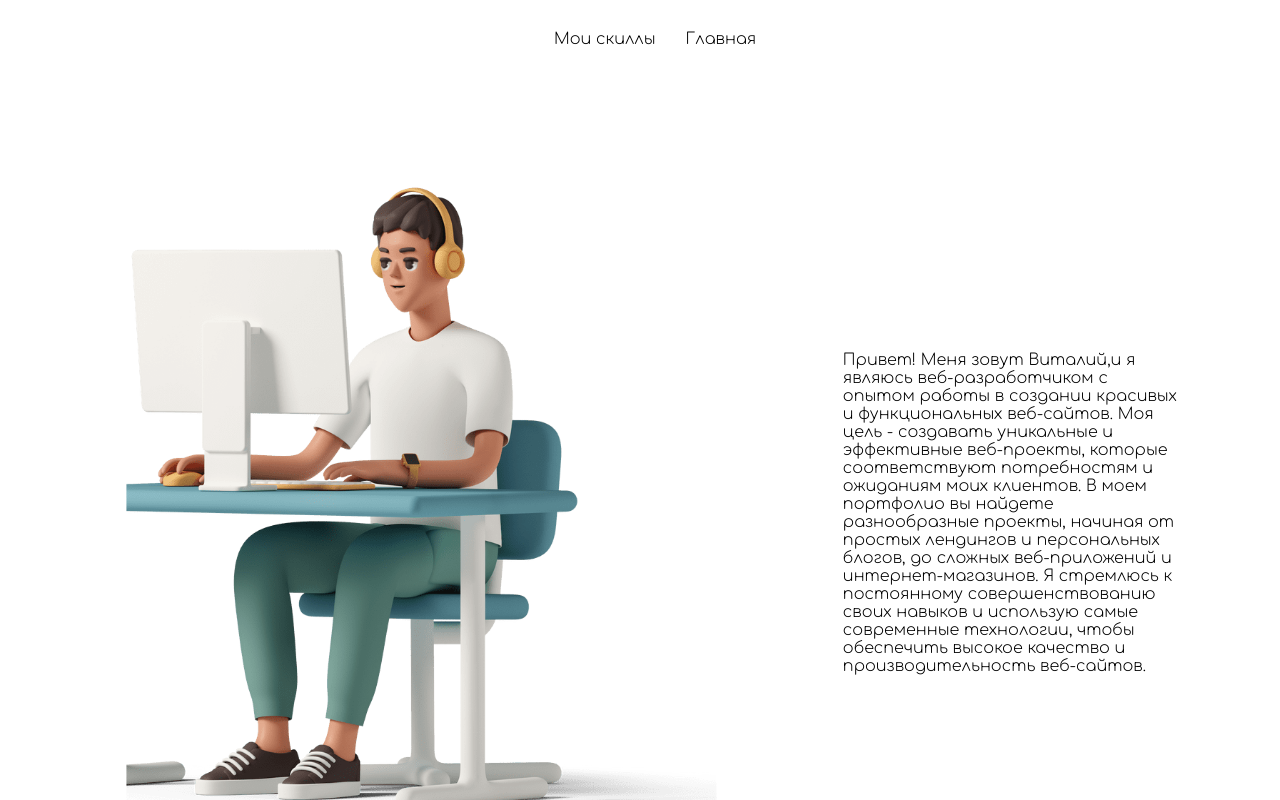
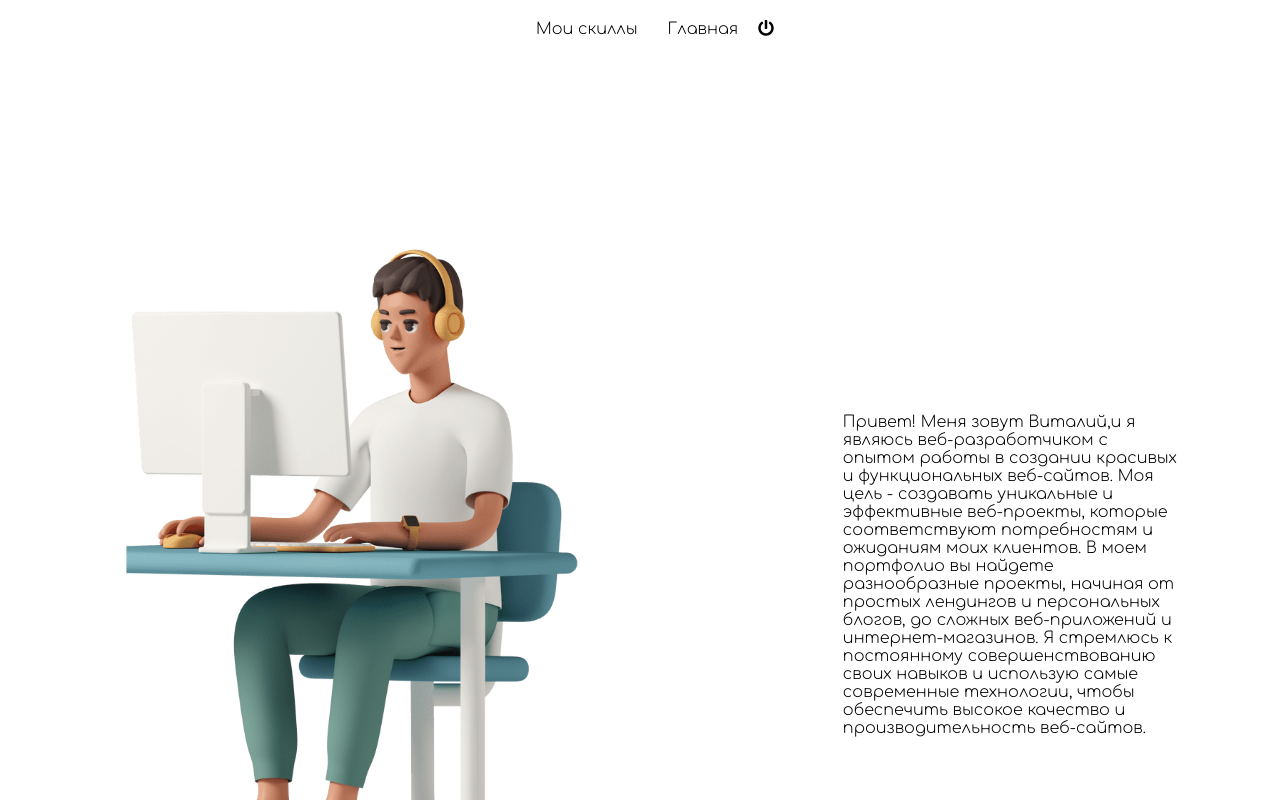
Before and after one commit to VitalyChubatov/porfolio, a React (Create React App) app: page / in a window 1280 px wide. Shown: the top 800 px of the page. Built offline with nearby package versions, Linux system fonts and the light colour scheme.

Commit message:
add dark

```diff
--- a/src/App.css
+++ b/src/App.css
@@ -1,33 +1,31 @@
-
 @import url('https://fonts.googleapis.com/css2?family=Comfortaa:wght@300&display=swap');
 
-
-
-*{
+* {
 	font-family: 'Comfortaa', sans-serif;
-
 	padding: 0;
 	margin: 0;
-
-
 }
 
+.dark {
+	background-color: rgb(56, 56, 115);
+}
 .App {
 	width: 100%;
 }
 
 .header-container {
-  margin-top: 30px;
+	margin-bottom: 50px;
+	padding: 20px;
 	display: flex;
 	list-style: none;
 	flex-wrap: nowrap;
 	justify-content: center;
 }
 
-.header-container a{
+.header-container a {
 	text-decoration: none;
 	margin-left: 30px;
-  color: black  ;
+	color: black;
 }
 
 .header-container a:hover {
@@ -84,8 +82,6 @@
 	background-color: aliceblue;
 }
 
-
-
 .logo {
 	display: flex;
 	width: 400px;
@@ -95,14 +91,13 @@
 .circle-box {
 	display: flex;
 	align-items: center;
-  text-align: center  ;
+	text-align: center;
 	justify-content: center;
 	margin-left: 25px;
 	flex-wrap: wrap;
 }
 
 .circle-container {
-
 	flex-direction: column;
 	display: flex;
 	flex-wrap: wrap;
@@ -136,19 +131,17 @@
 	background-color: aliceblue;
 }
 
-
 .telegram-size {
 	color: rgb(27, 92, 148);
 	font-size: 80px;
 	background: none;
 }
 
-
 .footer {
 	background-color: black;
 	margin-top: 50px;
 	width: 100%;
-  height: 400px;
+	height: 270px;
 }
 
 .footer-container {
@@ -158,7 +151,6 @@
 	flex-direction: column;
 	align-items: center;
 	font-size: 40px;
-
 }
 
 .footer-icons {
@@ -177,18 +169,12 @@
 	font-size: 15px;
 	color: antiquewhite;
 	text-decoration: none;
-
 }
 
-
-
 @media (width < 1100px) {
-
-
 	.header-container li {
 		margin: 0 10px;
 	}
-
 
 	.about-me {
 		flex-wrap: wrap;
@@ -203,18 +189,18 @@
 		display: flex;
 		flex-direction: column-reverse;
 
-    margin-right: 50px ;
+		margin-right: 50px;
 	}
 
 	.photo {
 		display: block;
 		background-size: cover;
 		width: 460px;
-    scale: 0.67   ;
+		scale: 0.67;
 		height: 500px;
 	}
 
-.photo-about-cicrle{
+	.photo-about-cicrle {
 		display: flex;
 		background-size: cover;
 		align-items: center;
@@ -222,16 +208,15 @@
 		height: 600px;
 	}
 
-   .photo-about  {
+	.photo-about {
 		display: flex;
 		align-items: center;
 		width: 50%;
 		height: 50%;
 		background-size: cover;
-
 	}
 
-  .photo:hover::before  {
+	.photo:hover::before {
 		display: none;
 	}
 	.logo {
@@ -246,14 +231,11 @@
 }
 
 @media (width < 460px) {
-
-
 	.about-me {
 		flex-direction: column;
 		margin-left: 80px;
 		margin-top: 30px;
 	}
-
 
 	.circle-box {
 		margin: 0;
@@ -261,12 +243,11 @@
 
 	.photo {
 		width: 420px;
-    scale: 0.67   ;
+		scale: 0.67;
 		height: 500px;
 	}
 
 	.logo-container {
-
 		margin-right: 50px;
 		padding: 0;
 	}
@@ -279,29 +260,27 @@
 	.about-container {
 		display: flex;
 		flex-direction: column-reverse;
-
 	}
 
-  .photo-about-cicrle{
+	.photo-about-cicrle {
 		display: flex;
 		background-size: cover;
 		align-items: center;
 		width: 110%;
 		height: 300px;
-    scale: 0.6  ;
+		scale: 0.6;
 		display: none;
 	}
 
-   .photo-about  {
+	.photo-about {
 		display: flex;
 		align-items: center;
-    width:50%;
-    height:50%;
+		width: 50%;
+		height: 50%;
 		background-size: cover;
-    scale: 0.5   ;
+		scale: 0.5;
 	}
 }
-
 
 @media (width < 350px) {
 	.photo-about-cicrle {
@@ -311,5 +290,4 @@
 	.photo-about {
 		display: none;
 	}
-
 }
--- /dev/null
+++ b/src/components/Button/Button.jsx
@@ -0,0 +1,20 @@
+import React from 'react';
+import { FaPowerOff } from 'react-icons/fa';
+
+export const Button = ({ leftHand, isActive }) => {
+	return (
+		<div>
+			{isActive ? (
+				<FaPowerOff
+					onClick={leftHand}
+					style={{ color: 'yellow', paddingLeft: 20 }}
+				/>
+			) : (
+				<FaPowerOff
+					onClick={leftHand}
+					style={{ color: 'black', paddingLeft: 20 }}
+				/>
+			)}
+		</div>
+	);
+};
--- a/src/components/Header.jsx
+++ b/src/components/Header.jsx
@@ -1,15 +1,15 @@
-import React from 'react'
-import { Link } from 'react-router-dom'
+import React from 'react';
+import { Link } from 'react-router-dom';
+import { Button } from './Button/Button';
 
-export const Header = () => {
-
-  return (
+export const Header = ({ leftHand, isActive }) => {
+	return (
 		<nav>
 			<ul className='header-container'>
 				<Link to='/about'>Мои скиллы</Link>
 				<Link to='/'>Главная</Link>
-
+				<Button leftHand={leftHand} isActive={isActive} />
 			</ul>
 		</nav>
-	)
-}
+	);
+};
--- a/src/components/Page.jsx
+++ b/src/components/Page.jsx
@@ -1,16 +1,16 @@
-import React from 'react'
-import { Circle } from './Circle'
-import { Footer } from './Footer'
-import { Header } from './Header'
-import { HeaderBG } from './HeaderBG'
+import React from 'react';
+import { Circle } from './Circle';
+import { Footer } from './Footer';
+import { Header } from './Header';
+import { HeaderBG } from './HeaderBG';
 
-export const Page = () => {
-  return (
-    <div className='App'>
-        <Header/>
-        <HeaderBG/>
-        <Circle/>
-        <Footer/>
-    </div>
-  )
-}
+export const Page = ({ leftHand, isActive }) => {
+	return (
+		<div className={`App ${isActive ? 'dark' : ''}`}>
+			<Header leftHand={leftHand} isActive={isActive} />
+			<HeaderBG />
+			<Circle />
+			<Footer />
+		</div>
+	);
+};
--- a/src/components/Routing.jsx
+++ b/src/components/Routing.jsx
@@ -1,15 +1,28 @@
-import React from 'react'
-import { Routes,Route } from 'react-router-dom'
-import { Footer } from './Footer'
-import { About } from './about/About'
-import { Page } from './Page'
+import React, { useState } from 'react';
+import { Routes, Route } from 'react-router-dom';
+import { Footer } from './Footer';
+import { About } from './about/About';
+import { Page } from './Page';
 
 export const Routing = () => {
-  return (
+	const [isActive, setIsActive] = useState(false);
+
+	const leftHandHandler = () => {
+		setIsActive(!isActive);
+		console.log(isActive);
+	};
+
+	return (
 		<Routes>
-			<Route path='/' element={<Page/>} />
-			<Route path='/about' element={<About/>} />
-			<Route path='/work' element={<Footer/>} />
+			<Route
+				path='/'
+				element={<Page leftHand={leftHandHandler} isActive={isActive} />}
+			/>
+			<Route
+				path='/about'
+				element={<About leftHand={leftHandHandler} isActive={isActive} />}
+			/>
+			<Route path='/work' element={<Footer />} />
 		</Routes>
-	)
-}
+	);
+};
--- a/src/components/about/About.jsx
+++ b/src/components/about/About.jsx
@@ -1,17 +1,17 @@
-import React, { useState } from 'react'
-import { Header } from '../Header'
-import { Footer } from '../Footer'
-import { motion } from 'framer-motion'
-import './about.css'
-import { FaGithub } from 'react-icons/fa'
-export const About = () => {
-	const [html,setHtml] = useState(false)
-	const [css, setCss] = useState(false)
-	const [js, setJs] = useState(false)
-	const [react, setReact] = useState(false)
-	const [git, setGit] = useState(false)
+import React, { useState } from 'react';
+import { Header } from '../Header';
+import { Footer } from '../Footer';
+import { motion } from 'framer-motion';
+import './about.css';
+import { FaGithub } from 'react-icons/fa';
+import { AboutSection } from './AboutSection';
 
-
+export const About = ({ leftHand, isActive }) => {
+	const [html, setHtml] = useState(false);
+	const [css, setCss] = useState(false);
+	const [js, setJs] = useState(false);
+	const [react, setReact] = useState(false);
+	const [git, setGit] = useState(false);
 
 	const cartAnimation = {
 		hidden: {
@@ -21,10 +21,10 @@ export const About = () => {
 			opacity: 1,
 			transition: { duration: 2 },
 		},
-				}
+	};
 	return (
-		<>
-			<Header />
+		<div className={`App ${isActive ? 'dark' : ''}`}>
+			<Header leftHand={leftHand} isActive={isActive} />
 			<article className='about-section-container'>
 				<section className='about-container '>
 					<motion.p className='about-title' initial='hidden' animate='visible'>
@@ -126,7 +126,7 @@ export const About = () => {
 					</div>
 					<div className='about-cart'>
 						<div className='about-circle' onClick={() => setReact(!react)}>
-							<FaGithub/>
+							<FaGithub />
 						</div>
 						{react && (
 							<motion.div
@@ -136,7 +136,8 @@ export const About = () => {
 								variants={cartAnimation}
 							>
 								<h1>Знание GIT :</h1>
-								<br /> 1. Деплой сервера с GITHUB,опыт работы с GITLAB, коммиты, ветки , пуши и т.д
+								<br /> 1. Деплой сервера с GITHUB,опыт работы с GITLAB, коммиты,
+								ветки , пуши и т.д
 								<br />
 								<br /> 2. Умение обшаться с консоль <br />
 							</motion.div>
@@ -144,7 +145,9 @@ export const About = () => {
 					</div>
 				</aside>
 			</article>
+			<AboutSection />
+
 			<Footer />
-		</>
-	)
-}
+		</div>
+	);
+};
--- /dev/null
+++ b/src/components/about/AboutSection.jsx
@@ -0,0 +1,5 @@
+import React from 'react';
+
+export const AboutSection = () => {
+	return <div>{/* <h1>ТЕХТ</h1> */}</div>;
+};
```
Also changed, not shown: src/components/Footer.jsx (+9 -9 lines), src/index.js (+5 -7 lines). Lines whose indentation alone changed are shown as unchanged.
